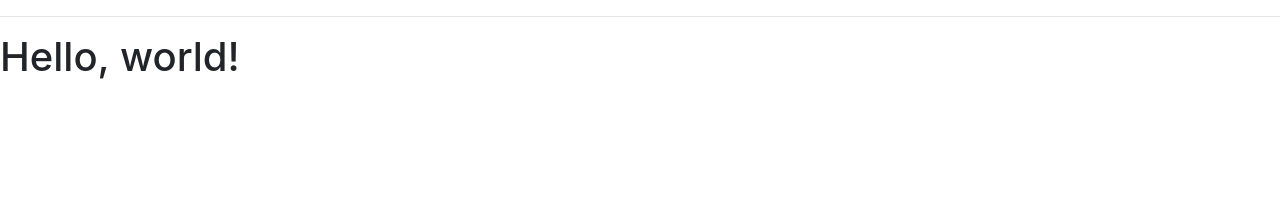
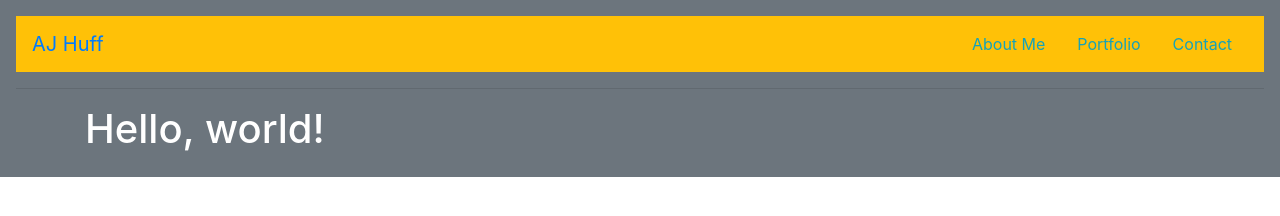
Before and after one commit to ajhuff7/portfolio-one, a plain HTML site: page contact.html in a window 1280 px wide. Drawn offline with nearby package versions, Linux system fonts and the light colour scheme.

Commit message:
contact.html base created

```diff
--- a/contact.html
+++ b/contact.html
@@ -1,28 +1,35 @@
 <!doctype html>
 <html lang="en">
   <head>
-    <!-- Required meta tags -->
+
     <meta charset="utf-8">
     <meta name="viewport" content="width=device-width, initial-scale=1, shrink-to-fit=no">
+    <script src="https://stackpath.bootstrapcdn.com/bootstrap/4.5.2/js/bootstrap.min.js" integrity="sha384-B4gt1jrGC7Jh4AgTPSdUtOBvfO8shuf57BaghqFfPlYxofvL8/KUEfYiJOMMV+rV" crossorigin="anonymous"></script>
 
-    <!-- Bootstrap CSS -->
     <link rel="stylesheet" href="https://stackpath.bootstrapcdn.com/bootstrap/4.5.2/css/bootstrap.min.css" integrity="sha384-JcKb8q3iqJ61gNV9KGb8thSsNjpSL0n8PARn9HuZOnIxN0hoP+VmmDGMN5t9UJ0Z" crossorigin="anonymous">
 
     <title>Contact</title>
   </head>
   <body>
-
-    <hr>
-
-    <div class="container">
-
-    </div>
-    <h1>Hello, world!</h1>
-
-    <!-- Optional JavaScript -->
-    <!-- jQuery first, then Popper.js, then Bootstrap JS -->
-    <script src="https://code.jquery.com/jquery-3.5.1.slim.min.js" integrity="sha384-DfXdz2htPH0lsSSs5nCTpuj/zy4C+OGpamoFVy38MVBnE+IbbVYUew+OrCXaRkfj" crossorigin="anonymous"></script>
-    <script src="https://cdn.jsdelivr.net/npm/popper.js@1.16.1/dist/umd/popper.min.js" integrity="sha384-9/reFTGAW83EW2RDu2S0VKaIzap3H66lZH81PoYlFhbGU+6BZp6G7niu735Sk7lN" crossorigin="anonymous"></script>
-    <script src="https://stackpath.bootstrapcdn.com/bootstrap/4.5.2/js/bootstrap.min.js" integrity="sha384-B4gt1jrGC7Jh4AgTPSdUtOBvfO8shuf57BaghqFfPlYxofvL8/KUEfYiJOMMV+rV" crossorigin="anonymous"></script>
+    <section class= "p-3 mb-2 bg-secondary text-white">
+      <nav class="navbar navbar-info bg-warning">
+       <a class="navbar-brand" href="#">AJ Huff</a>
+        <ul class="nav justify-content-end">
+            <li class="nav-item">
+              <a class="nav-link active text-info" href="index.html">About Me</a>
+            </li>
+            <li class="nav-item">
+              <a class="nav-link text-info" href="portfolio.html">Portfolio</a>
+            </li>
+            <li class="nav-item">
+              <a class="nav-link text-info" href="contact.html">Contact</a>
+            </li>
+          </ul>
+      </nav>
+      <hr>
+      <div class="container">
+        <h1>Hello, world!</h1>
+      </div>
+    </section>
   </body>
 </html>
```
Also changed, not shown: index.html (+18 -8 lines), portfolio.html (+30 -0 lines).
